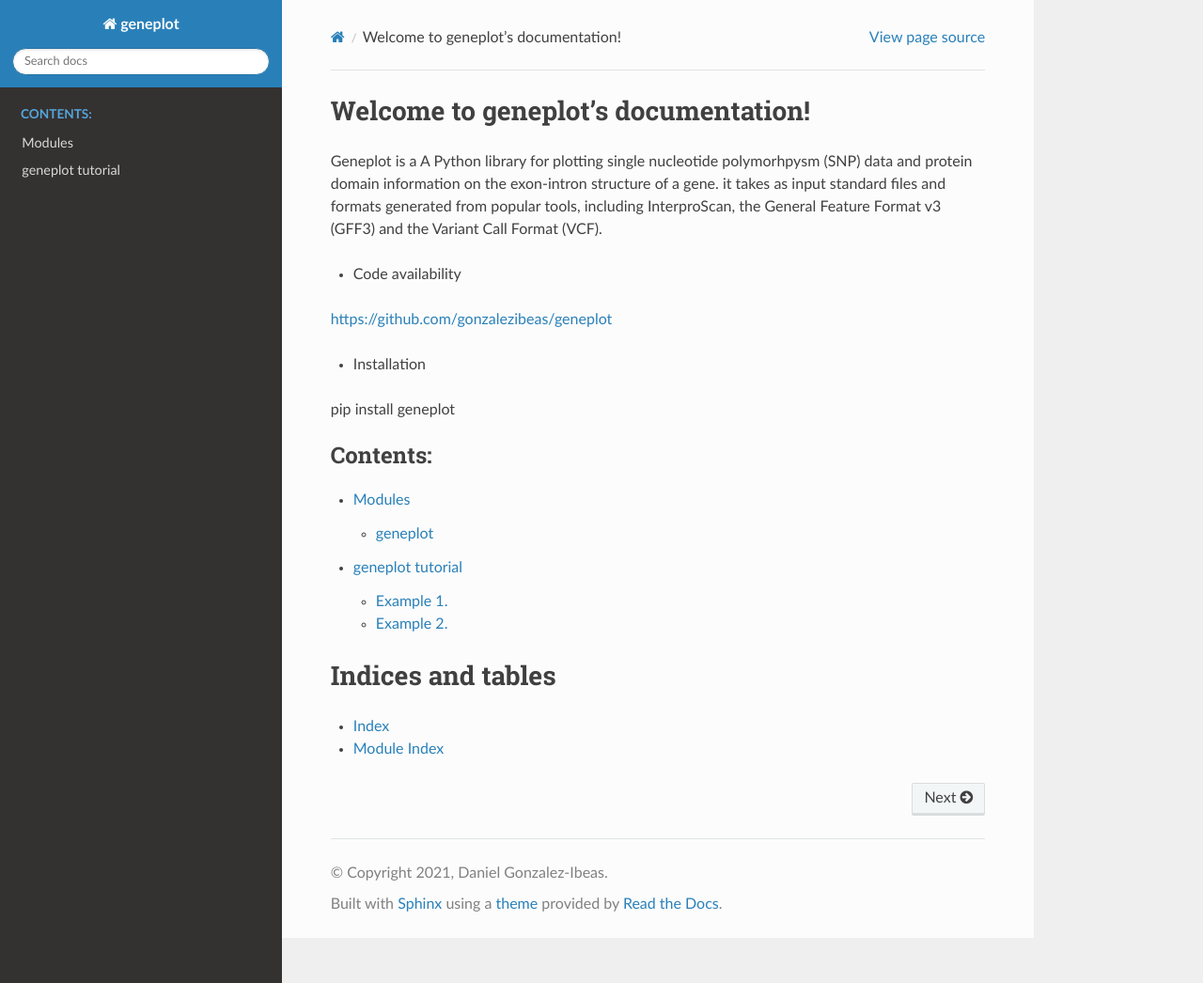
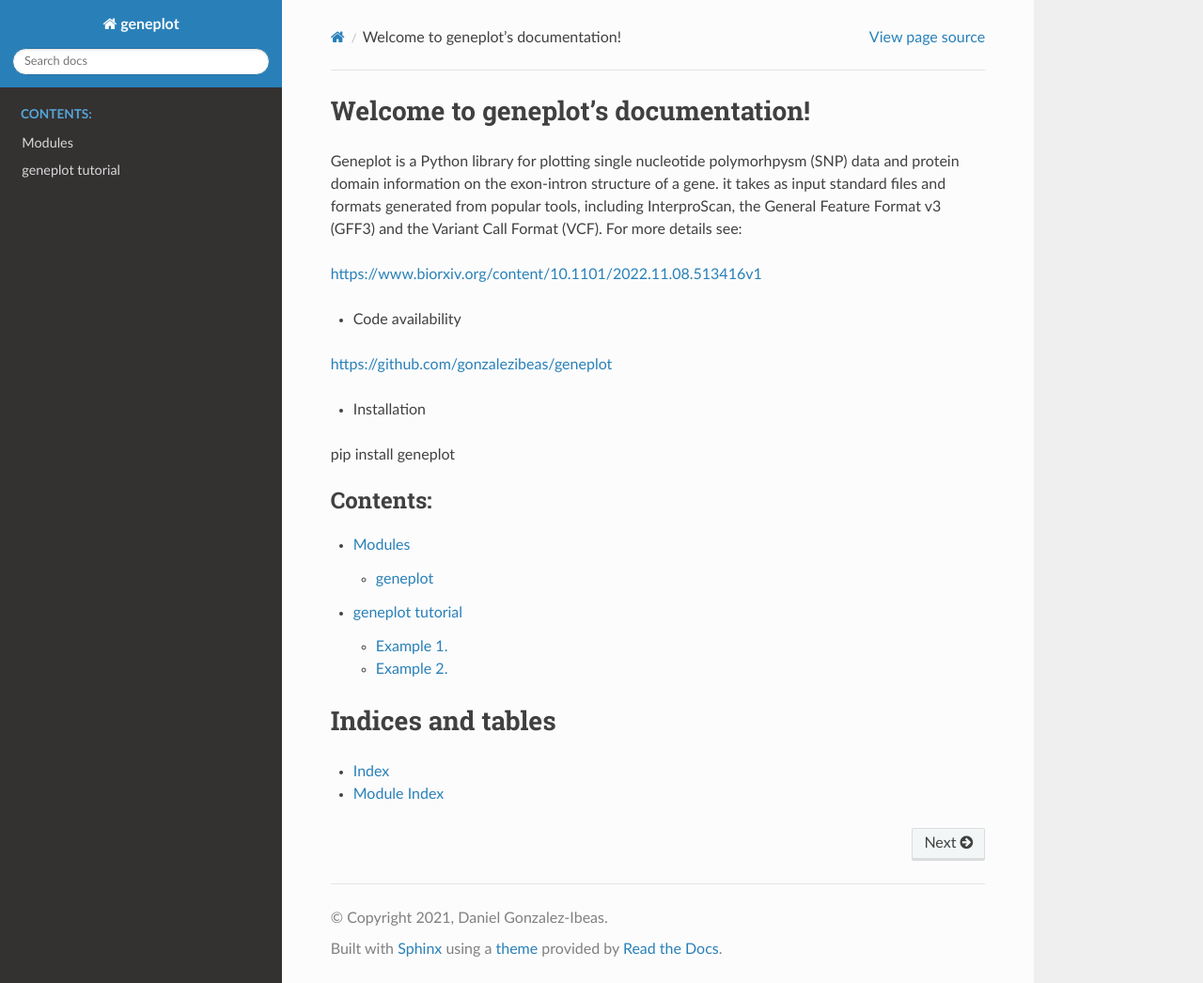
Before and after one commit to gonzalezibeas/geneplot, a Sphinx documentation site: the page built from docs/index.rst, in a window 1280 px wide and 1046 px high. Shown: the whole window at 94% size. Built offline with Sphinx 7.4.7 and the Read the Docs theme 2.0.0, drawn with Linux system fonts in a browser that asks for light colours.

Commit message:
added reference

```diff
--- a/docs/index.rst
+++ b/docs/index.rst
@@ -6,11 +6,13 @@
 Welcome to geneplot's documentation!
 ====================================
 
-Geneplot is a A Python library for plotting single nucleotide polymorhpysm
+Geneplot is a Python library for plotting single nucleotide polymorhpysm
 (SNP) data and protein domain information on the exon-intron structure
 of a gene. it takes as input standard files and formats generated from
 popular tools, including InterproScan, the General Feature Format v3 (GFF3)
-and the Variant Call Format (VCF).
+and the Variant Call Format (VCF). For more details see:
+
+https://www.biorxiv.org/content/10.1101/2022.11.08.513416v1
 
 - Code availability
 
```
Also changed, not shown: README.md (+2 -2 lines).
